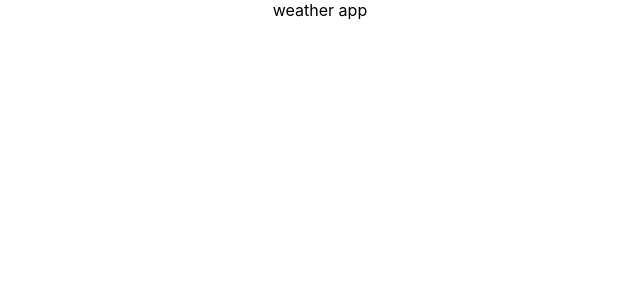
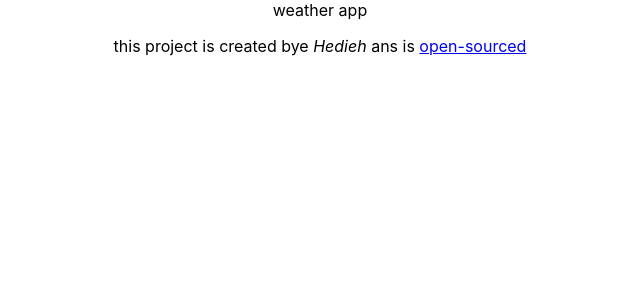
Before and after one commit to Hedi-alz/weather-project-react, a React (Create React App) app: page / in a window 1280 px wide. Shown: the top 300 px of the page, without its empty margins (320-960 px from the left). Built offline with nearby package versions, Linux system fonts and the light colour scheme.

Commit message:
added Github link

```diff
--- a/src/App.js
+++ b/src/App.js
@@ -1,5 +1,19 @@
 import "./App.css";
 
 export default function App() {
-  return <div className="App">weather app</div>;
+  return (
+    <div className="App">
+      weather app
+      <p>
+        this project is created bye <em>Hedieh</em> ans is{" "}
+        <a
+          href="https://github.com/Hedi-alz/weather-project-react"
+          rel="noreferrer"
+          target="_blank"
+        >
+          open-sourced
+        </a>
+      </p>
+    </div>
+  );
 }
```
